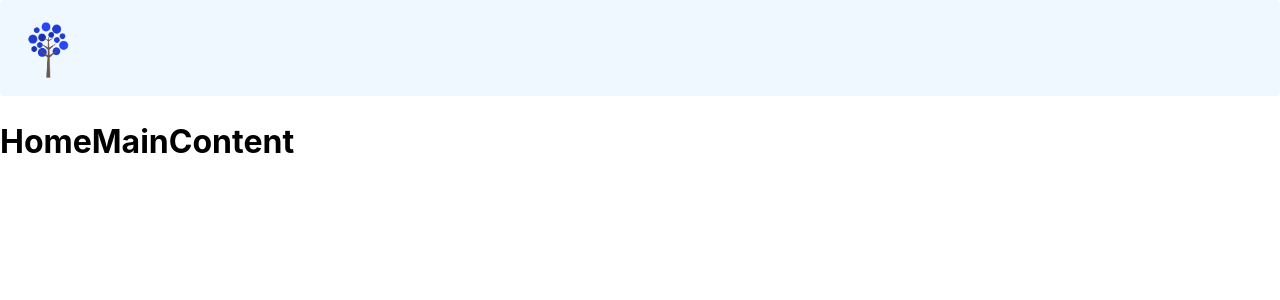
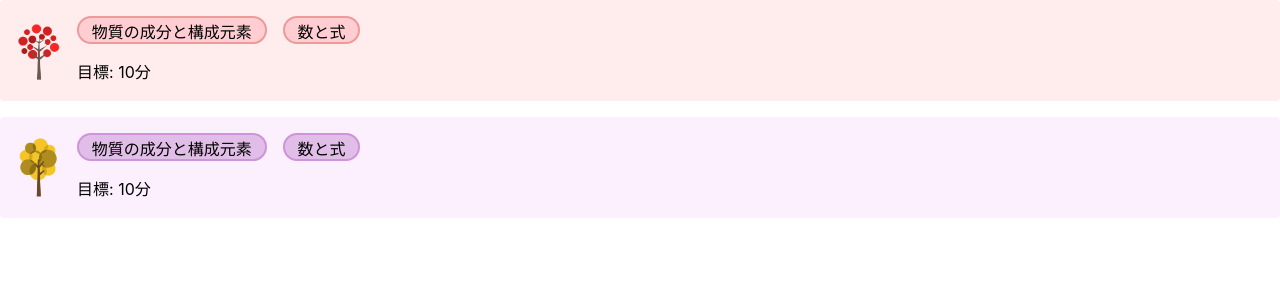
Before and after one commit to 01Taka/growth-cycle, a React (Vite) app: page / in a window 1280 px wide. Shown: the top 300 px of the page. Built offline with nearby package versions, Linux system fonts and the light colour scheme.

Commit message:
add i18n

```diff
--- a/index.html
+++ b/index.html
@@ -1,5 +1,5 @@
-<!DOCTYPE html>
-<html lang="en">
+<!doctype html>
+<html lang="ja">
   <head>
     <meta charset="UTF-8" />
     <link rel="icon" type="image/svg+xml" href="/src/favicon.svg" />
--- a/package.json
+++ b/package.json
@@ -24,8 +24,10 @@
     "@mantine/core": "8.3.4",
     "@mantine/hooks": "8.3.4",
     "firebase": "^12.4.0",
+    "i18next": "^25.6.0",
     "react": "^19.2.0",
     "react-dom": "^19.2.0",
+    "react-i18next": "^16.2.0",
     "react-icons": "^5.5.0",
     "react-router-dom": "^7.9.4",
     "zod": "^4.1.12"
--- a/src/features/home/components/HomeMain.tsx
+++ b/src/features/home/components/HomeMain.tsx
@@ -1,16 +1,12 @@
 import React from 'react';
-import { PlantImageItem } from '@/features/plants/components/PlantImageItem';
-import { dummyLearningCycle } from '../utils/learning-cycle-dummy';
-import { ReviewLearningCycleItem } from './review/ReviewLearningCycleItem';
+import { ReviewLearningCycleList } from './review/ReviewLearningCycleList';
 
 interface HomeMainProps {}
 
 export const HomeMain: React.FC<HomeMainProps> = ({}) => {
   return (
     <div>
-      <ReviewLearningCycleItem learningCycle={dummyLearningCycle} />
-
-      <h1>HomeMainContent</h1>
+      <ReviewLearningCycleList />
     </div>
   );
 };
--- a/src/features/home/components/review/ReviewLearningCycleItem.tsx
+++ b/src/features/home/components/review/ReviewLearningCycleItem.tsx
@@ -1,26 +1,42 @@
 import React from 'react';
-import { Card } from '@mantine/core';
+import { Card, Group, Stack, Text } from '@mantine/core';
 import { PlantImageItem } from '@/features/plants/components/PlantImageItem';
 import { useSubjectColorMap } from '@/shared/hooks/useSubjectColor';
-import { LearningCycle } from '@/shared/types/learning-cycle-types';
-import { getDeterministicRandom } from '../../functions/deterministic-random';
+import { Subject } from '@/shared/types/study-shared-types';
+import { UnitPill } from './UnitPill';
 
 interface ReviewLearningCycleItemProps {
-  learningCycle: LearningCycle;
+  plantIndex: number;
+  subject: Subject;
+  unitNames: string[];
+  testDurationMin: number;
 }
 
 export const ReviewLearningCycleItem: React.FC<ReviewLearningCycleItemProps> = ({
-  learningCycle,
+  plantIndex,
+  subject,
+  unitNames,
+  testDurationMin,
 }) => {
-  const random = getDeterministicRandom(learningCycle.textbookId, 0);
-  const maxIndex = 16;
-  const plantIndex = Math.floor(random * (maxIndex + 1));
+  // const random = getDeterministicRandom(learningCycle.textbookId, 0);
+  // const maxIndex = 16;
+  // const plantIndex = Math.floor(random * (maxIndex + 1));
 
-  const subjectTheme = useSubjectColorMap(learningCycle.subject);
+  const subjectTheme = useSubjectColorMap(subject);
 
   return (
     <Card bg={subjectTheme.bgCard}>
-      <PlantImageItem subject={learningCycle.subject} index={plantIndex} width={64} height={64} />
+      <Group>
+        <PlantImageItem subject={subject} index={plantIndex} width={45} height={64} />
+        <Stack>
+          <Group>
+            {unitNames.map((unitName) => (
+              <UnitPill subject={subject} unitName={unitName} size="lg" />
+            ))}
+          </Group>
+          <Text>目標: {testDurationMin}分</Text>
+        </Stack>
+      </Group>
     </Card>
   );
 };
--- /dev/null
+++ b/src/features/home/components/review/ReviewLearningCycleList.tsx
@@ -0,0 +1,24 @@
+import React from 'react';
+import { Stack } from '@mantine/core';
+import { ReviewLearningCycleItem } from './ReviewLearningCycleItem';
+
+interface ReviewLearningCycleListProps {}
+
+export const ReviewLearningCycleList: React.FC<ReviewLearningCycleListProps> = ({}) => {
+  return (
+    <Stack>
+      <ReviewLearningCycleItem
+        plantIndex={1}
+        subject="japanese"
+        unitNames={['物質の成分と構成元素', '数と式']}
+        testDurationMin={10}
+      />
+      <ReviewLearningCycleItem
+        plantIndex={3}
+        subject="english"
+        unitNames={['物質の成分と構成元素', '数と式']}
+        testDurationMin={10}
+      />
+    </Stack>
+  );
+};
--- /dev/null
+++ b/src/features/home/components/review/UnitPill.tsx
@@ -0,0 +1,30 @@
+import React from 'react';
+import { MantineSize, Pill } from '@mantine/core';
+import { useSubjectColorMap } from '@/shared/hooks/useSubjectColor';
+import { Subject } from '@/shared/types/study-shared-types';
+
+interface UnitPillProps {
+  subject: Subject;
+  unitName: string;
+  size?: MantineSize;
+  borderThickness?: number;
+}
+
+export const UnitPill: React.FC<UnitPillProps> = ({
+  subject,
+  unitName,
+  size = 'md',
+  borderThickness = 2,
+}) => {
+  const theme = useSubjectColorMap(subject);
+  return (
+    <Pill
+      color={theme.text}
+      bg={theme.bgChip}
+      size={size}
+      style={{ border: `${borderThickness}px solid ${theme.border}` }}
+    >
+      {unitName}
+    </Pill>
+  );
+};
--- /dev/null
+++ b/src/shared/types/language-types.ts
@@ -0,0 +1 @@
+export type Language = 'ja' | 'en';
```
Also changed, not shown: src/shared/i18n/i18n.ts (added, +40 -0 lines), src/shared/i18n/subject.ts (added, +23 -0 lines), src/shared/types/format-learning-cycle-types.ts (added, +32 -0 lines), src/shared/utils/format/formant-learning-settings.ts (added, +50 -0 lines), 1 other file (tests, documents, lock files or other folders).
